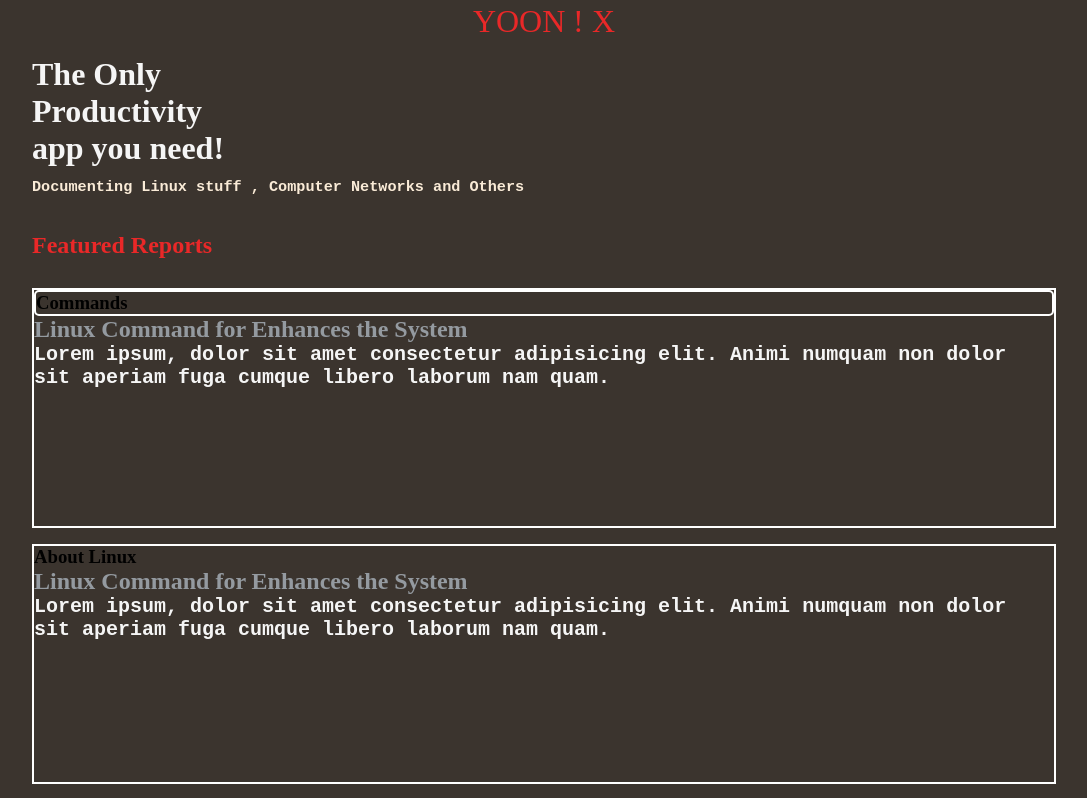
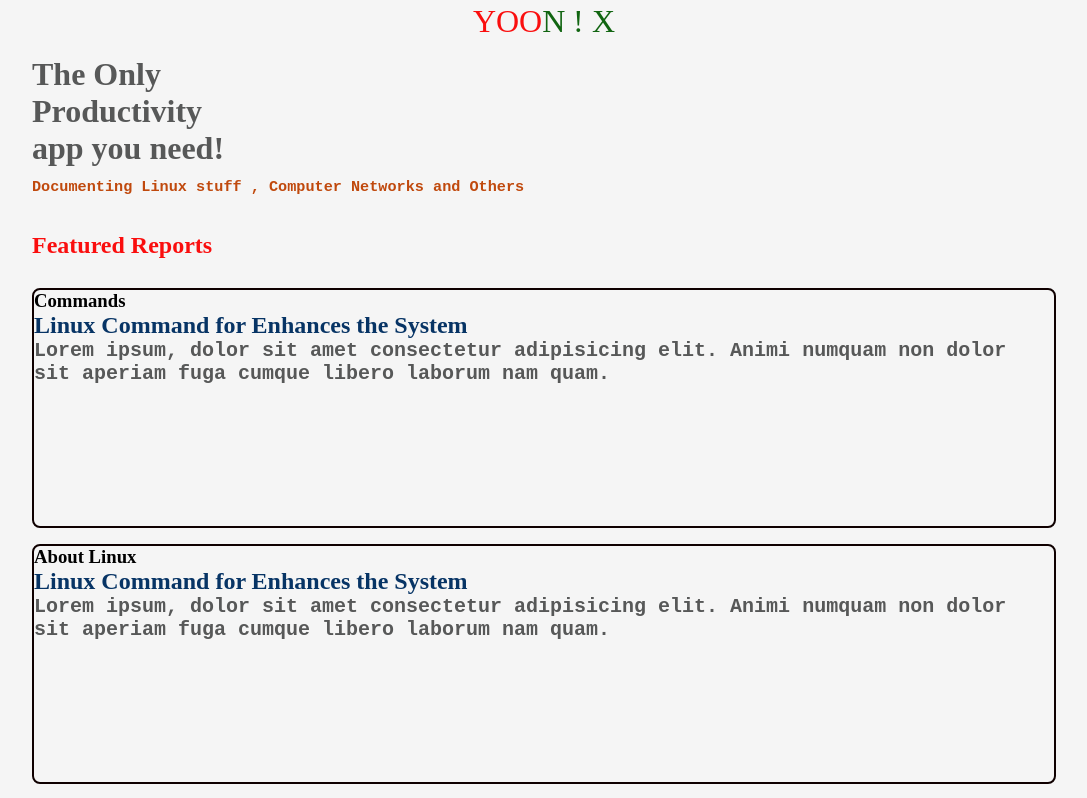
Before and after one commit to BandaKranthi31/Linux, a plain HTML site: page index.html in a window 1280 px wide. Shown: the top 798 px of the page, without its empty margins (96-1183 px from the left). Drawn offline with Linux system fonts and the light colour scheme.

Commit message:
added colours

```diff
--- a/index.html
+++ b/index.html
@@ -9,7 +9,7 @@
 <body>
 
     <header class="center primaryhead reddish">
-         YOON <span id="rotation">!</span> X
+         YOO<span id="greenish">N</span> <span id="rotation">!</span> <span id="greenish">X</span>
      </header>
 
 
@@ -71,6 +71,6 @@
 
 
         <h2 class="center whitesh">
-            <a href="https://github.com/BandaKranthi31/Yoonix" class=" pb20 whitestone center"> contribute &#8594; </a></h2>
+            <a href="https://github.com/BandaKranthi31/Yoonix" target="_blank" class=" pb20 whitestone center"> contribute &#8594; </a></h2>
 </div>
 </html>
--- a/style.css
+++ b/style.css
@@ -8,14 +8,14 @@
     margin-top: 3px;
 }
 .reddish{
-  color:  #e92828;
+  color:  #fa0e0e;
 }
 .primaryhead{
     font-weight: 500;
     font-size: xx-large;
 }
 body{
-    background-color: #3b342e;
+    background-color:whitesmoke;
 }
 #rotation{
     display: inline-block;
@@ -24,6 +24,7 @@ body{
     animation-timing-function: ease-in;
     animation-delay: 2s;
     animation-iteration-count:infinite;
+    color: rgb(17, 101, 17);
 }
 .border1{
     border: 2px solid whitesmoke;
@@ -57,7 +58,7 @@ body{
 
 }
 .whitestone{
-    color: whitesmoke;
+    color: #575858;
     text-decoration: none;
 }
 .fontt{
@@ -67,7 +68,7 @@ body{
     margin-top: 0.7em;
 }
 .head3{
-    color: antiquewhite;
+    color:#c0490d;
 }
 .head2{
     margin-top: 1em;
@@ -81,16 +82,17 @@ body{
     width: 80vw;
     margin-left: auto;
     margin-right: auto;
-    border: 2px solid rgb(255, 255, 255);
+    border: 2px solid rgb(15, 0, 0);
     overflow: scroll;
     margin-top: 1em;
+    border-radius: 8px;
 }
 #border{
-    border: 2px solid white;
+
     border-radius: 5px;
 }
 .whitesh{
-    color: rgb(148, 154, 160);
+    color: #073465;
     text-decoration: none;
 }
 .info{
@@ -124,5 +126,12 @@ body{
 }
 .pb20{
     margin-bottom: 100px;
+    color: white;
 
 }
+.fontt m2 head3{
+ background-color: #a67122;
+}
+#greenish{
+    color :rgb(17, 101, 17);
+}
```
